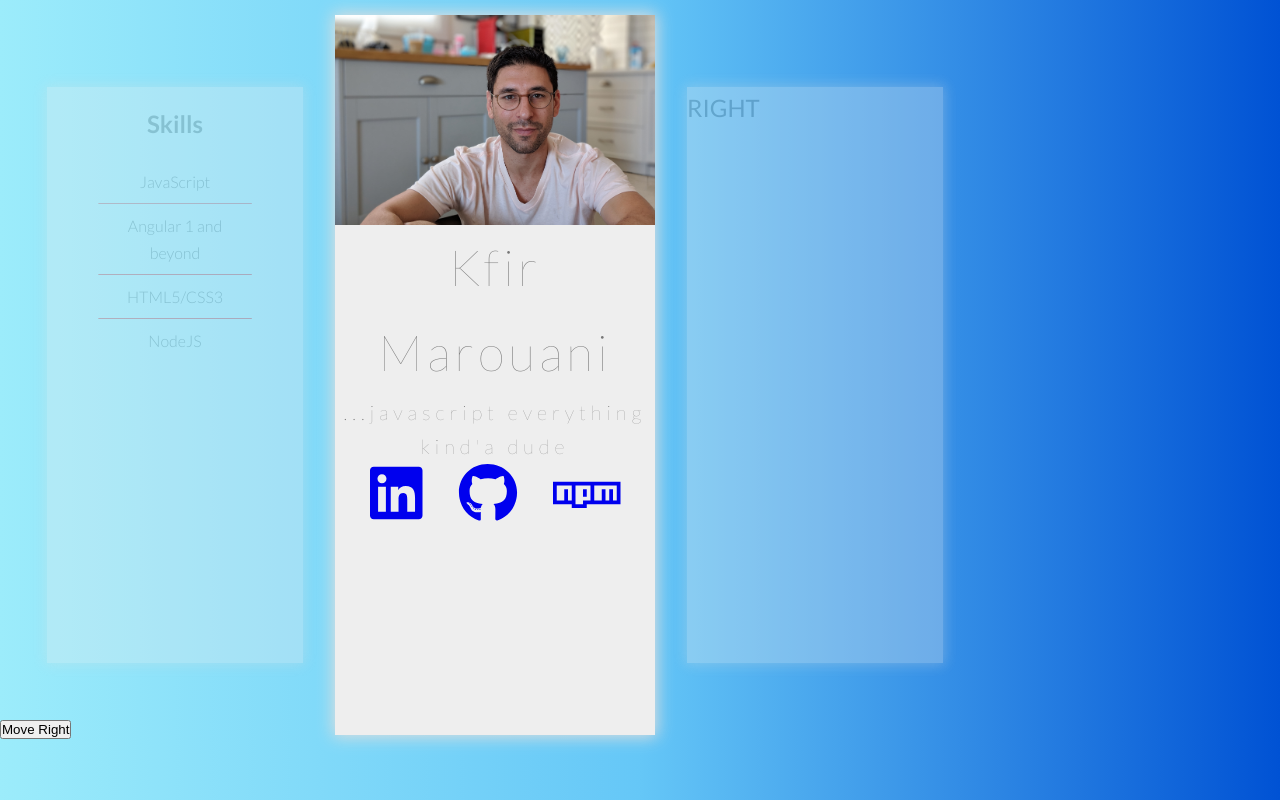
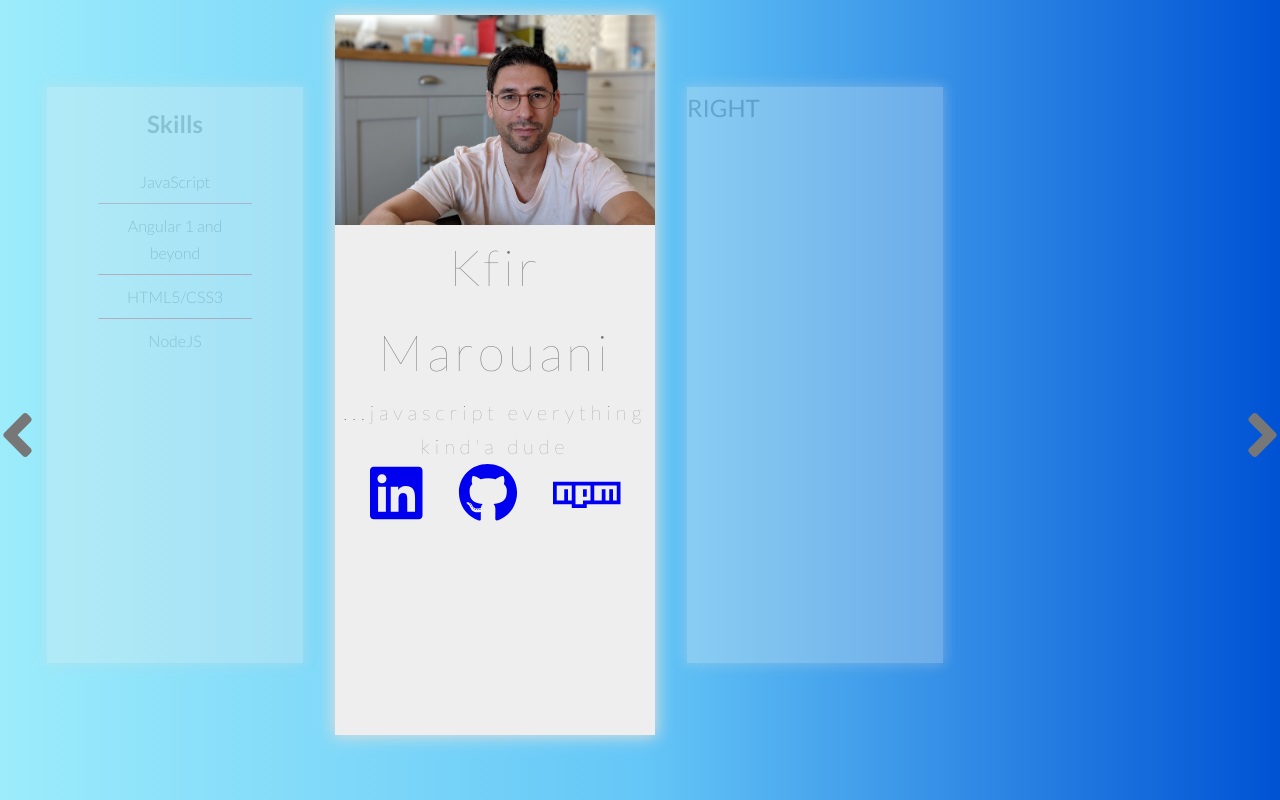
Before and after one commit to kfirm/profile-page, a PHP site: page /index.html in a window 1280 px wide. Run offline with PHP 8.4, Linux system fonts and the light colour scheme; some libraries are stand-ins or nearby versions.

Commit message:
Added left/right arrows (currently only works right)

```diff
--- a/css/style.css
+++ b/css/style.css
@@ -15,7 +15,9 @@ html {
 
 .container .cards-container {
   position: relative;
-  height: 90vh; }
+  height: 90vh;
+  display: flex;
+  justify-content: space-between; }
   .container .cards-container .card {
     position: absolute;
     box-shadow: 0px 0px 15px 2px #dedede;
--- a/index.html
+++ b/index.html
@@ -19,6 +19,9 @@
 <body>
 <div class="container">
     <div class="cards-container">
+        <div style="margin-top: 50vh">
+            <i onclick="move()" class="fas fa-angle-left fa-7x"></i>
+        </div>
         <div id="left" class="skills card card--0">
             <p class="skills skills__title">Skills</p>
             <ul>
@@ -53,12 +56,10 @@
         <div id="right" class="card card--2">
             RIGHT
         </div>
+        <div style="margin-top: 50vh">
+            <i onclick="move()" class="fas fa-angle-right fa-7x"></i>
+        </div>
     </div>
-</div>
-<div>
-    <button id="moveBtn" onclick="move()">
-        Move Right
-    </button>
 </div>
 </body>
 
--- a/index.js
+++ b/index.js
@@ -60,3 +60,8 @@ function move() {
 
     }, animationDelay * 1000);
 }
+
+function moveLeft() {
+    window.count = window.count - 1;
+    move();
+}
--- a/sass/rotating.scss
+++ b/sass/rotating.scss
@@ -33,6 +33,8 @@ html {
 
     position: relative;
     height: 90vh;
+    display: flex;
+    justify-content: space-between;
 
     .card {
       position: absolute;
```
